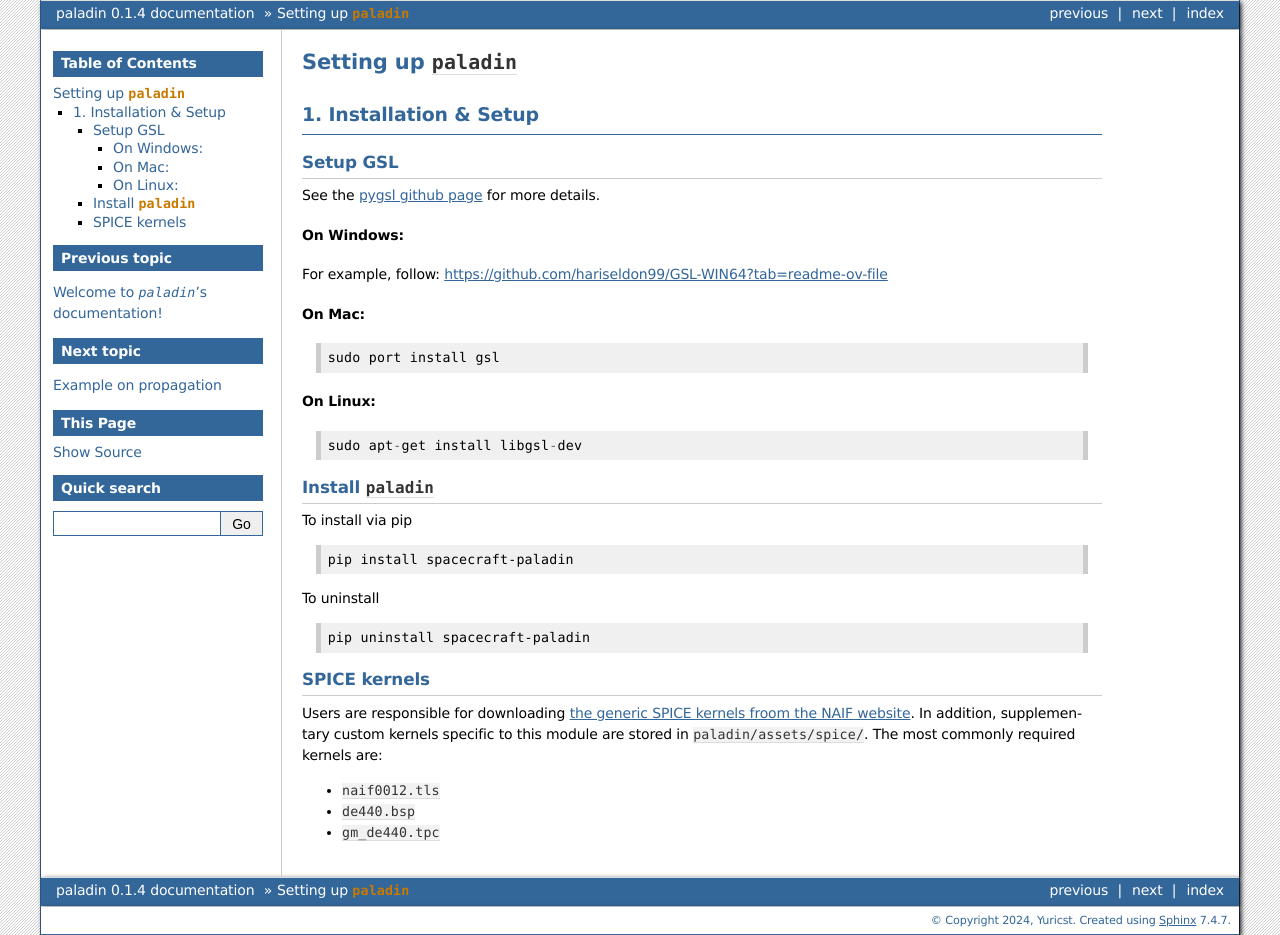
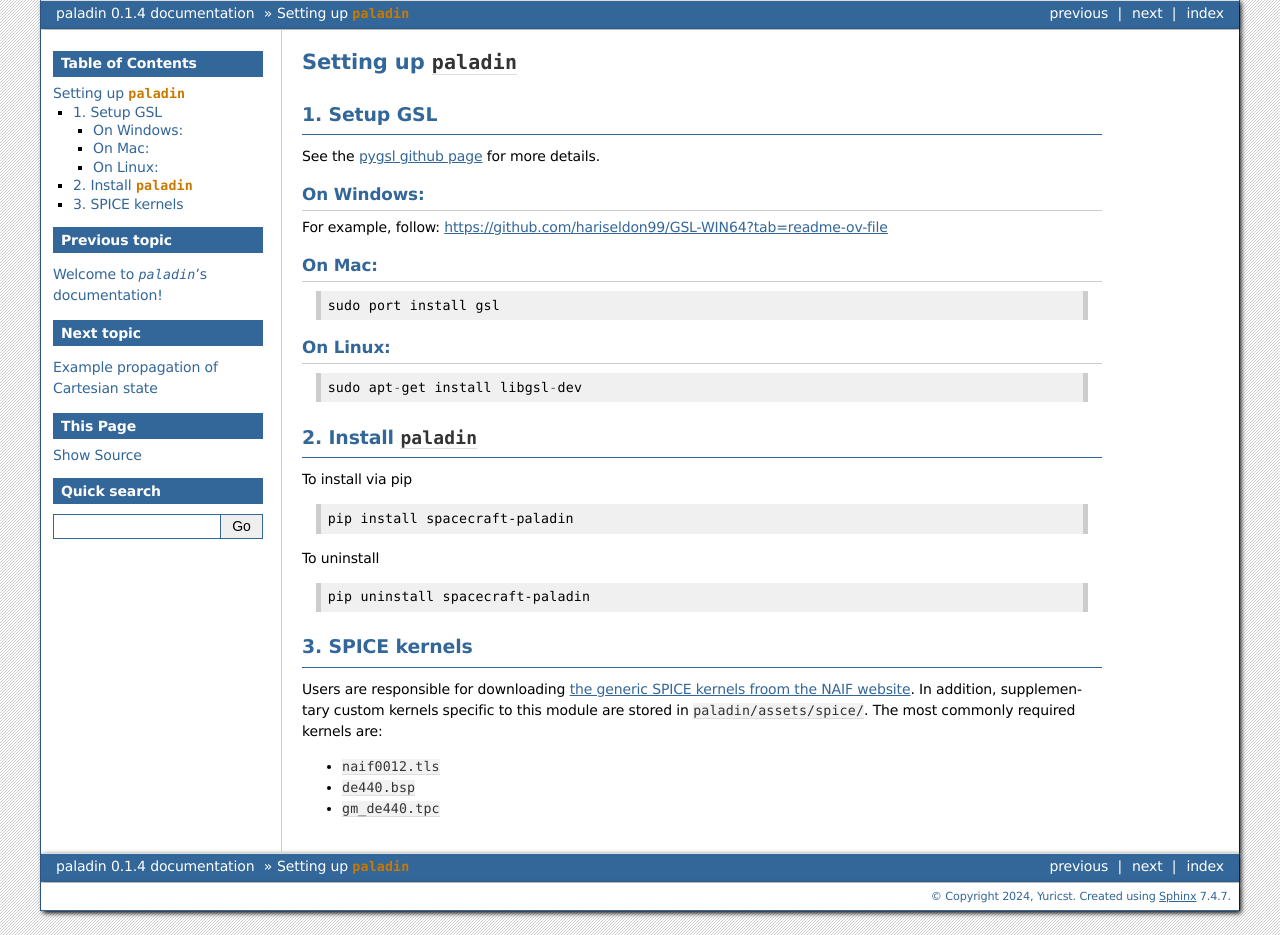
Before and after one commit to Yuricst/paladin, a Sphinx documentation site: the page built from docs/source/start.md, in a window 1280 px wide. Built offline with Sphinx 7.4.7, drawn with Linux system fonts in a browser that asks for light colours.

Commit message:
docs updates

````diff
--- a/docs/source/index.rst
+++ b/docs/source/index.rst
@@ -19,7 +19,7 @@
    :caption: Contents:
 
    start
-   example_propagate
+   example_propagate_cart
    api
 
 Indices and tables
--- a/docs/source/start.md
+++ b/docs/source/start.md
@@ -1,32 +1,27 @@
 # Setting up `paladin`
 
-## 1. Installation & Setup
-
-### Setup GSL
+## 1. Setup GSL
 
 See the [pygsl github page](https://github.com/pygsl/pygsl) for more details.
 
-#### On Windows:
+### On Windows:
 
 For example, follow: [https://github.com/hariseldon99/GSL-WIN64?tab=readme-ov-file](https://github.com/hariseldon99/GSL-WIN64?tab=readme-ov-file)
 
 
-#### On Mac:
+### On Mac:
 
 ```
 sudo port install gsl
 ```
 
-#### On Linux:
+### On Linux:
 
 ```
 sudo apt-get install libgsl-dev
 ```
 
-
-
-
-### Install `paladin`
+## 2. Install `paladin`
 
 To install via pip
 
@@ -41,7 +36,7 @@
 ```
 
 
-### SPICE kernels
+## 3. SPICE kernels
 
 Users are responsible for downloading [the generic SPICE kernels froom the NAIF website](https://naif.jpl.nasa.gov/pub/naif/generic_kernels/). In addition, supplementary custom kernels specific to this module are stored in `paladin/assets/spice/`. The most commonly required kernels are:
 
````
Also changed, not shown: docs/source/example_propagate_cart.md (renamed from docs/source/example_propagate.md, +6 -1 lines).
